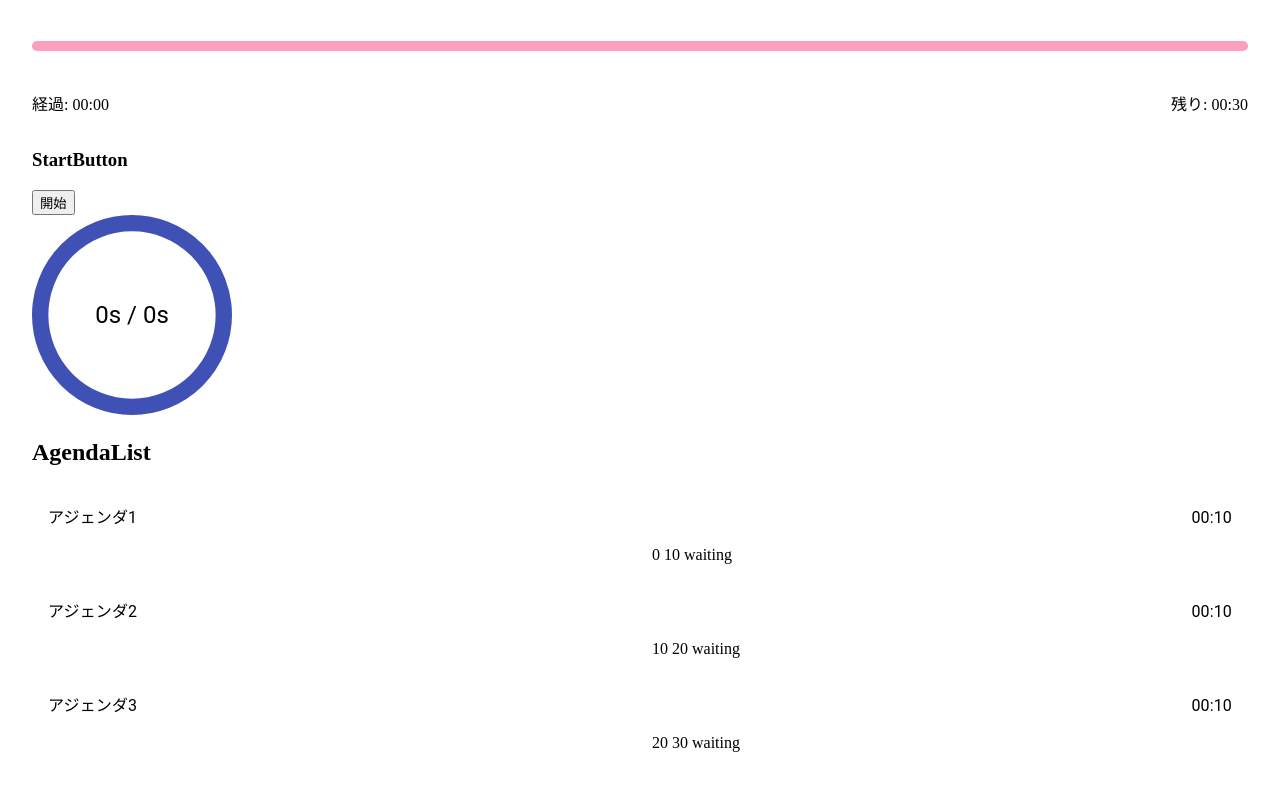
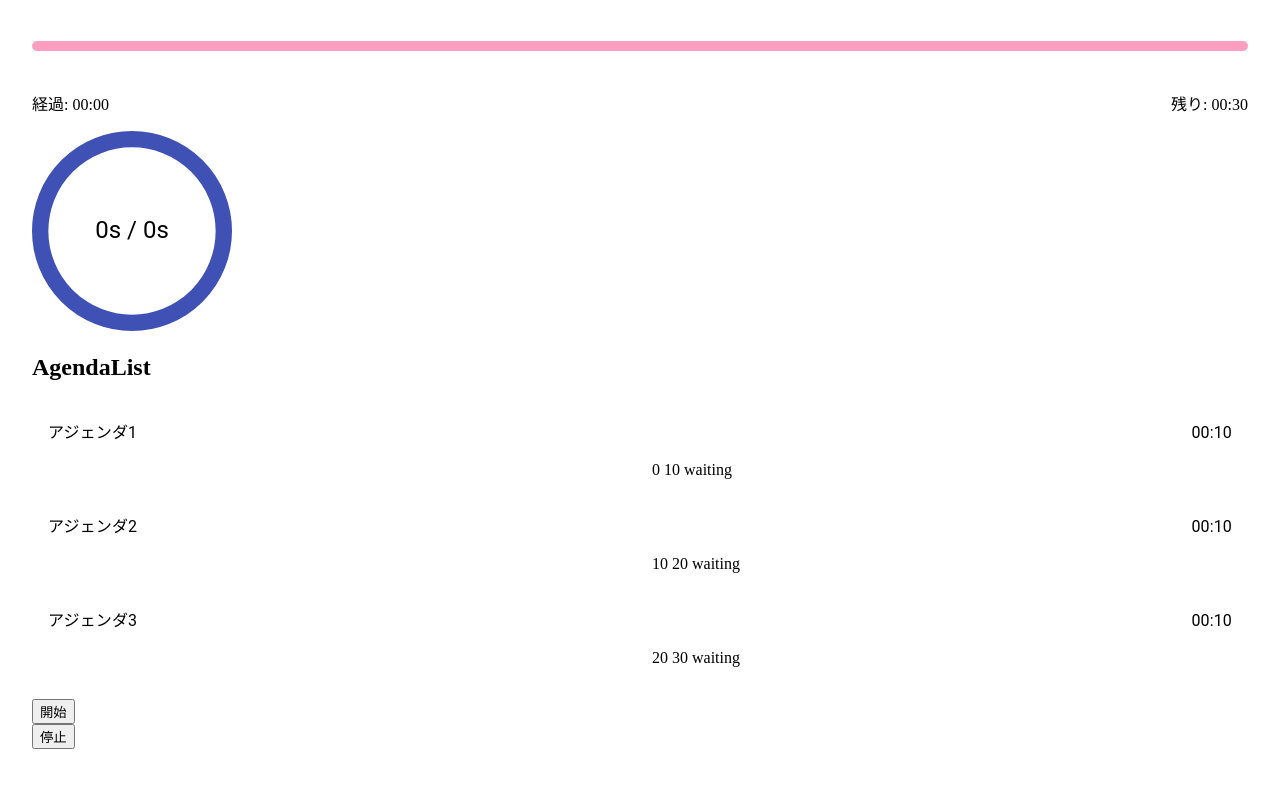
Before and after one commit to youichiro/timekeeper, a Next.js app: page / in a window 1280 px wide. Shown: the part 207-998 px from the top of the page. After the commit the page ends 964 px from the top, so only its background shows below. Built offline with nearby package versions, Linux system fonts and the light colour scheme.

Commit message:
StopButton.tsxを作成, buttonsディレクトリにまとめる

```diff
--- a/components/WholeTimer.tsx
+++ b/components/WholeTimer.tsx
@@ -1,7 +1,6 @@
 import React, { useEffect, useState } from 'react'
 import { useDispatch } from 'react-redux'
 import ProgressBar from './ProgressBar'
-import StartButton from './StartButton'
 import ProgressCircle from './ProgressCircle'
 import { stopCount } from '../stores/counter'
 import { useSelector } from '../stores'
@@ -40,7 +39,6 @@ const WholeTimer: React.FC = () => {
     <div>
       <h2>WholeTimer</h2>
       <ProgressBar total={total} elapsed={counter.time} />
-      <StartButton />
       <ProgressCircle
         total={runningAgenda?.time || 0}
         elapsed={counter.time - runningAgenda?.startTime || 0}
--- /dev/null
+++ b/components/buttons/Buttons.tsx
@@ -0,0 +1,14 @@
+import React from 'react'
+import StartButton from './StartButton'
+import StopButton from './StopButton'
+
+const Buttons: React.FC = () => {
+  return (
+    <div>
+      <StartButton />
+      <StopButton />
+    </div>
+  )
+}
+
+export default Buttons
--- a/components/StartButton.tsx
+++ b/components/buttons/StartButton.tsx
@@ -1,6 +1,6 @@
 import React from 'react'
 import { useDispatch } from 'react-redux'
-import { resetCounter, startCount, updateCount } from '../stores/counter'
+import { resetCounter, startCount, updateCount } from '../../stores/counter'
 
 const StartButton: React.FC = () => {
   const dispatch = useDispatch()
@@ -13,7 +13,6 @@ const StartButton: React.FC = () => {
 
   return (
     <div>
-      <h3>StartButton</h3>
       <button type="submit" onClick={onClickStartButton}>
         開始
       </button>
--- /dev/null
+++ b/components/buttons/StopButton.tsx
@@ -0,0 +1,21 @@
+import React from 'react'
+import { useDispatch } from 'react-redux'
+import { stopCount } from '../../stores/counter'
+
+const StopButton: React.FC = () => {
+  const dispatch = useDispatch()
+
+  const onClickStopButton = () => {
+    dispatch(stopCount())
+  }
+
+  return (
+    <div>
+      <button type="submit" onClick={onClickStopButton}>
+        停止
+      </button>
+    </div>
+  )
+}
+
+export default StopButton
--- a/package.json
+++ b/package.json
@@ -7,7 +7,7 @@
     "start": "next start",
     "type-check": "tsc",
     "lint": "eslint . --ext .ts,.tsx",
-    "prettier": "prettier --write ./**/*.{ts,tsx}"
+    "prettier": "prettier --write './**/*.{ts,tsx}'"
   },
   "dependencies": {
     "@material-ui/core": "^4.11.2",
--- a/pages/index.tsx
+++ b/pages/index.tsx
@@ -5,6 +5,7 @@ import { Provider } from 'react-redux'
 
 import WholeTimer from '../components/WholeTimer'
 import AgendaList from '../components/AgendaList'
+import Buttons from '../components/buttons/Buttons'
 import store from '../stores'
 
 const IndexPage: React.FC = () => (
@@ -17,6 +18,7 @@ const IndexPage: React.FC = () => (
         <h1>Timekeeper</h1>
         <WholeTimer />
         <AgendaList />
+        <Buttons />
       </Container>
     </Provider>
   </div>
```
